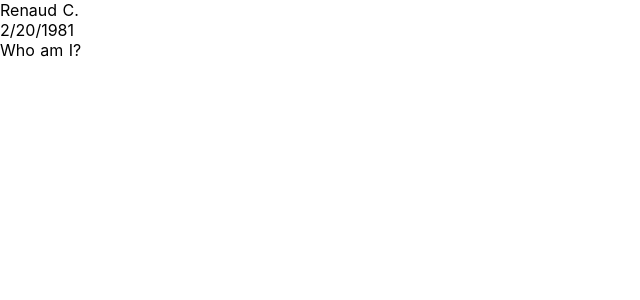
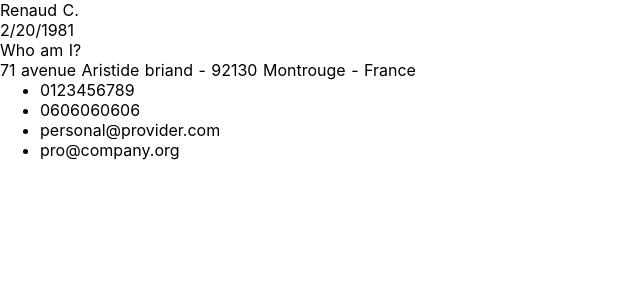
Before and after one commit to mobregozo/nuxt-resume, a Nuxt app: page / in a window 1280 px wide. Shown: the top 300 px of the page, without its empty margins (0-640 px from the left). Built offline with nearby package versions, Linux system fonts and the light colour scheme.

Commit message:
display contact section

```diff
--- /dev/null
+++ b/components/Contact.vue
@@ -0,0 +1,23 @@
+<template>
+  <section class="contact-container">
+    <contact-address />
+    <contact-phone />
+    <contact-email />
+  </section>
+</template>
+
+<script>
+  import ContactAddress from './ContactAddress'
+  import ContactPhone from './ContactPhone'
+  import ContactEmail from './ContactEmail'
+
+  export default {
+    name: 'Contact',
+
+    components: {
+      ContactAddress,
+      ContactPhone,
+      ContactEmail
+    }
+  }
+</script>
--- /dev/null
+++ b/components/ContactAddress.vue
@@ -0,0 +1,21 @@
+<template>
+  <p v-text="address"></p>
+</template>
+
+<script>
+  import { mapGetters } from 'vuex'
+
+  export default {
+    name: 'ContactAddress',
+
+    computed: {
+      ...mapGetters([ 'getContact' ]),
+
+      address() {
+        const address = this.getContact.address
+
+        return `${address.street} - ${address.zipCode} ${address.city} - ${address.country}`
+      }
+    }
+  }
+</script>
--- /dev/null
+++ b/components/ContactEmail.vue
@@ -0,0 +1,24 @@
+<template>
+  <ul v-if="hasEmail">
+    <li v-if="getContact.email.personal" v-text="getContact.email.personal"></li>
+    <li v-if="getContact.email.pro" v-text="getContact.email.pro"></li>
+  </ul>
+</template>
+
+<script>
+  import { mapGetters } from 'vuex'
+
+  export default {
+    name: 'ContactEmail',
+
+    computed: {
+      ...mapGetters(['getContact']),
+
+      hasEmail() {
+        const email = this.getContact.email
+
+        return email.personal || email.pro
+      }
+    }
+  }
+</script>
--- /dev/null
+++ b/components/ContactPhone.vue
@@ -0,0 +1,25 @@
+<template>
+  <ul v-if="hasPhone">
+    <li v-if="getContact.phone.home" v-text="getContact.phone.home"></li>
+    <li v-if="getContact.phone.cellular" v-text="getContact.phone.cellular"></li>
+    <li v-if="getContact.phone.pro" v-text="getContact.phone.pro"></li>
+  </ul>
+</template>
+
+<script>
+  import { mapGetters } from 'vuex'
+
+  export default {
+    name: 'ContactPhone',
+
+    computed: {
+      ...mapGetters([ 'getContact' ]),
+
+      hasPhone() {
+        const phone = this.getContact.phone
+
+        return phone.home || phone.cellular || phone.pro
+      }
+    }
+  }
+</script>
--- a/pages/index.vue
+++ b/pages/index.vue
@@ -2,17 +2,20 @@
   <section>
     <identity />
     <description />
+    <contact />
   </section>
 </template>
 
 <script>
   import Identity from '~/components/Identity'
   import Description from '~/components/Description'
+  import Contact from '~/components/Contact'
 
   export default {
     components: {
       Identity,
-      Description
+      Description,
+      Contact
     }
   }
 </script>
```
